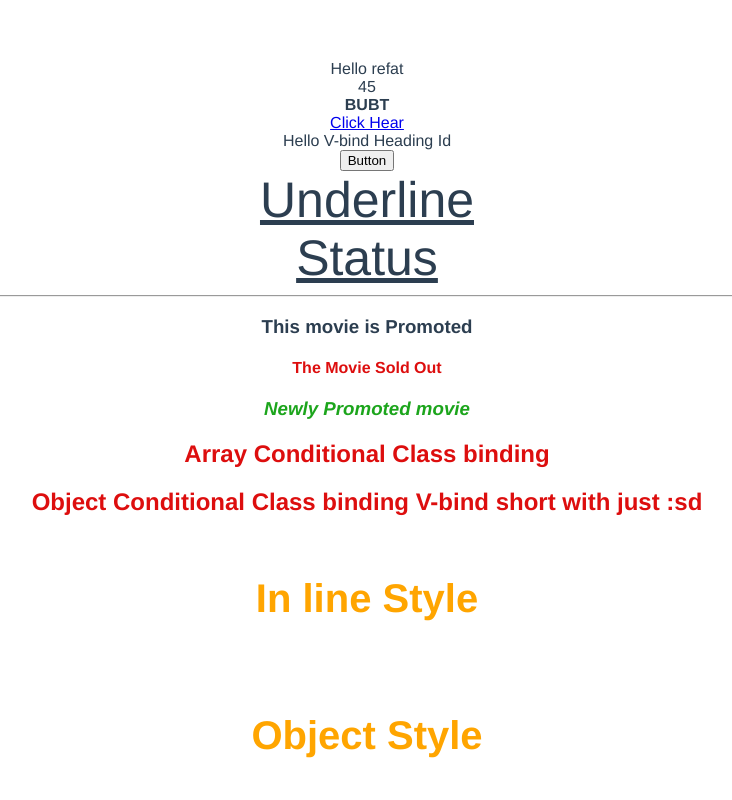
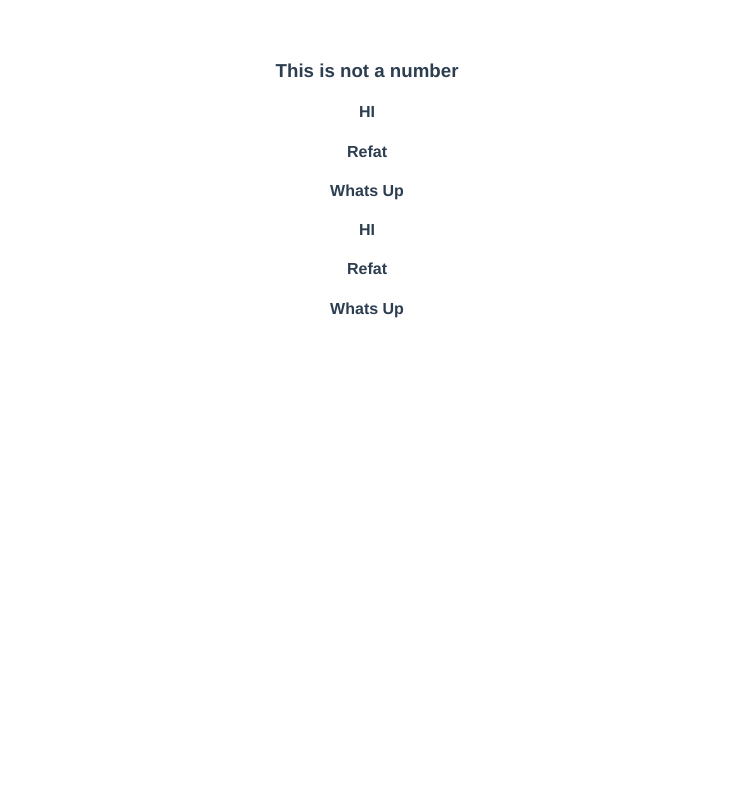
Before and after one commit to Refat5/Vue3_Codevolution, a Vue app: page / in a window 1280 px wide. Shown: the top 800 px of the page, without its empty margins (273-1005 px from the left). Built offline with nearby package versions, Linux system fonts and the light colour scheme.

Commit message:
Conditional Rendering

```diff
--- a/src/App.vue
+++ b/src/App.vue
@@ -1,5 +1,5 @@
 <template>
-	<div>{{ greet }} {{ name }}</div>
+	<!-- <div>{{ greet }} {{ name }}</div>
 	<div v-text="age"></div>
 	<div v-html="varsity"> </div>
 	<div v-html="hack"></div>
@@ -32,7 +32,25 @@
 	</h2>
 
 	<h3 v-bind:style="[baseStyleObject,successStyleObject]">Array Base Bind Style</h3>
-	<h3 v-bind:style="[baseStyleObject,dangerStyleObject]">Array Base Bind Style</h3>
+	<h3 v-bind:style="[baseStyleObject,dangerStyleObject]">Array Base Bind Style</h3> -->
+
+	<h3 v-if="number === 0"> The Number is 07 </h3>
+	<h3 v-else-if="number < 0"> The Number is Negative </h3>
+
+	<h3 v-else-if="number > 0"> The Number is Positive </h3>
+	<h3 v-else> This is not a number </h3>
+
+	<div v-if="number == 'hello'">
+		<h4>HI</h4>
+		<h4>Refat</h4>
+		<h4>Whats Up</h4>
+	</div>
+
+	<template v-if="number == 'hello'">
+		<h4>HI</h4>
+		<h4>Refat</h4>
+		<h4>Whats Up</h4>
+	</template>
 
 </template>
 
@@ -41,6 +59,8 @@ export default {
 	name: "App",
 	data() {
 		return {
+			number: "hello",
+
 			name: "refat",
 			greet: "Hello",
 			age: "45",
```
